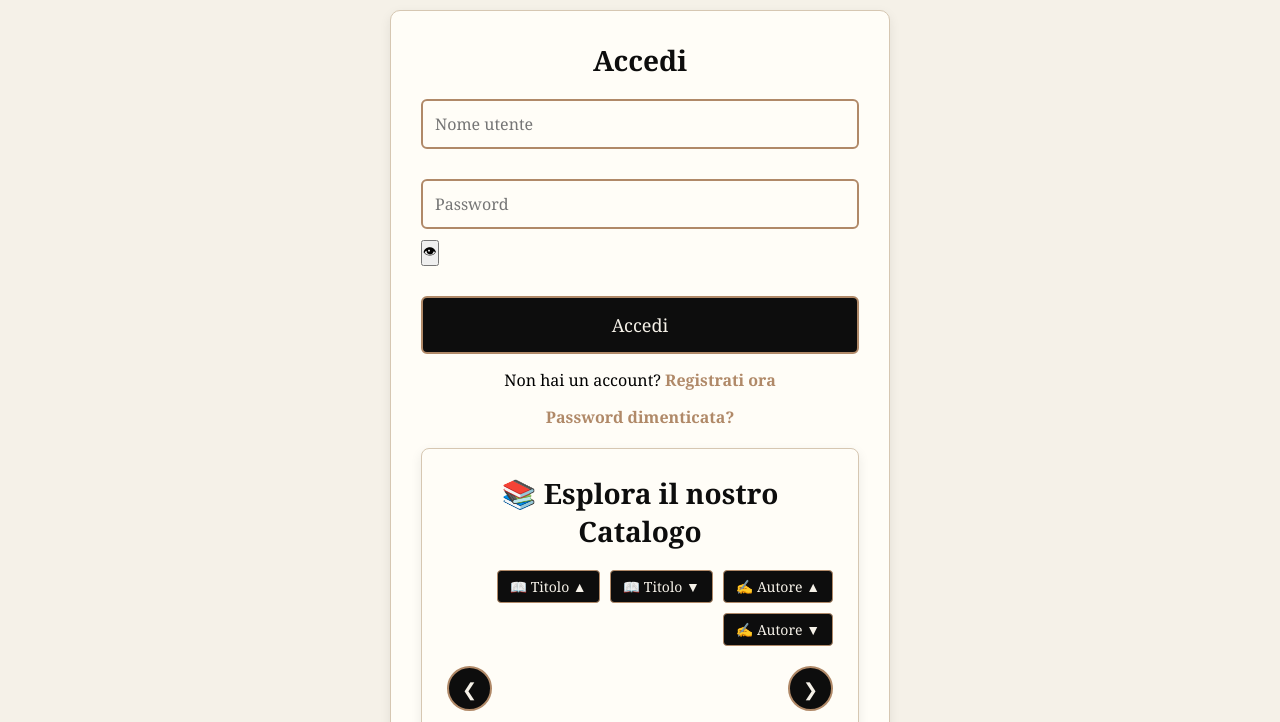
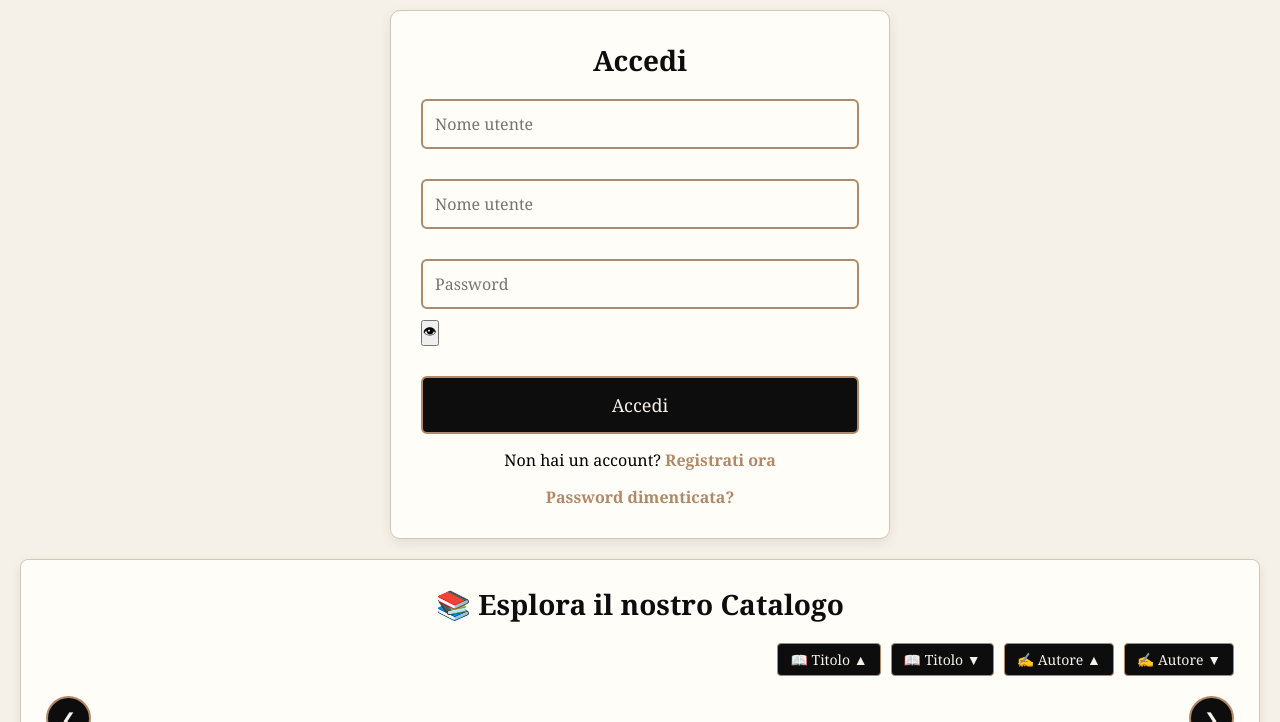
Before and after one commit to cataldoquercia84-star/ProgettoWeb, a plain HTML site: page frontend/index.html in a window 1280 px wide. Both pictures are taken after a click on the button "Accedi". Shown: the part 78-800 px from the top of the page. Drawn offline with Linux system fonts and the light colour scheme; no server answers.

Commit message:
Update index.html

```diff
--- a/frontend/index.html
+++ b/frontend/index.html
@@ -103,7 +103,10 @@
         <!-- placeholder: testo grigio che scompare quando scrivo -->
       </div>
 
-      <div class="input-group">
+
+<div class="input-group">
+  <input id="login-user" type="text" placeholder="Nome utente">
+</div>
 
 <div class="input-group">
   <input type="password" id="login-pwd" placeholder="Password">
@@ -115,6 +118,7 @@
     ontouchend="hidePassword('login-pwd')"
   >👁</button>
 </div>
+
 
       <button class="login-btn" onclick="login()">Accedi</button>
       <!-- bottone principale di login -->
```
